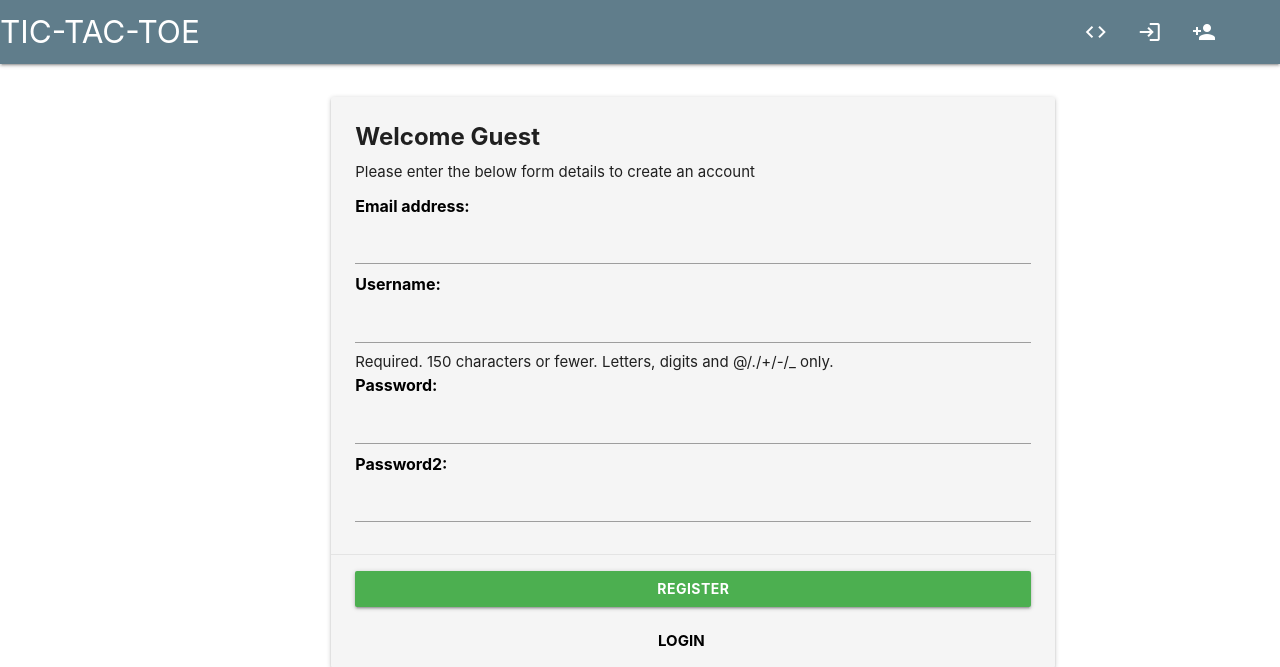
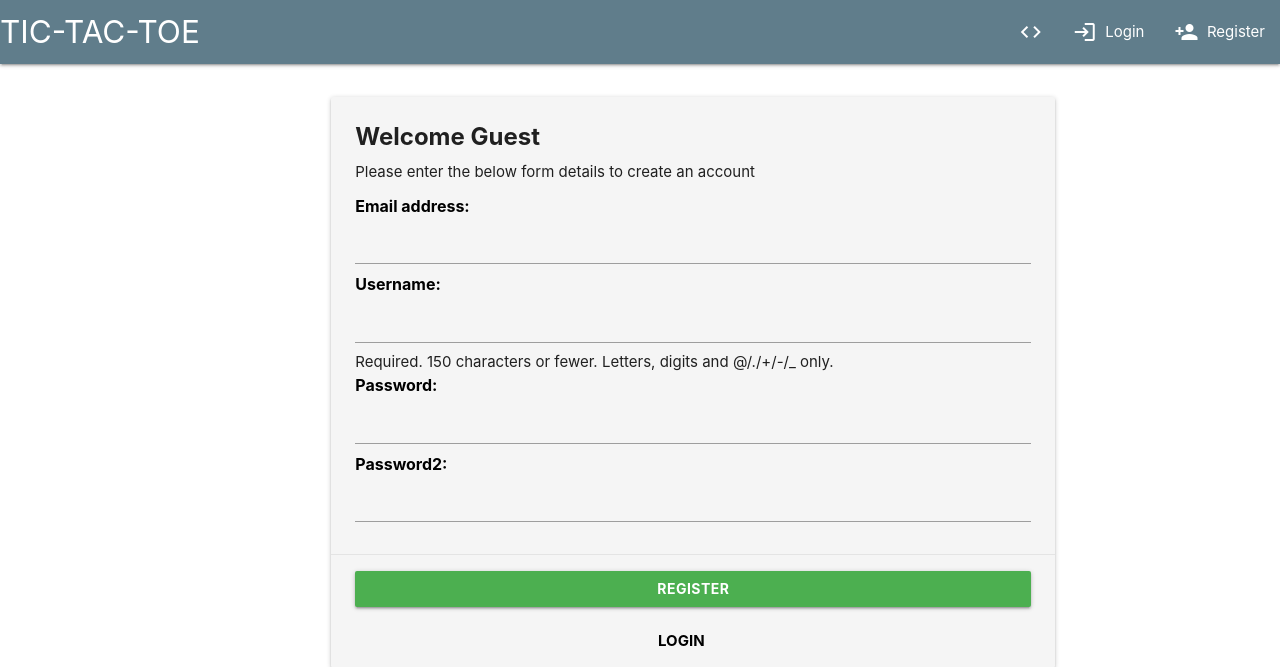
Before and after one commit to abhie-lp/tic-tac-toe-django, a Django app: page /account/register/ in a window 1280 px wide. Shown: the top 667 px of the page. Run offline with Django 3.2, Linux system fonts and the light colour scheme; some libraries are stand-ins or nearby versions.

Commit message:
Add icons in navbar

```diff
--- a/templates/base.html
+++ b/templates/base.html
@@ -13,8 +13,9 @@
 
     <link href="https://fonts.googleapis.com/icon?family=Material+Icons" rel="stylesheet">
     <style>
-      .material-icons{
-        display: inline-flex;
+      .inline-icons {
+        {#clear: both !important;#}
+        display: inline !important;
         vertical-align: top;
       }
     </style>
@@ -30,24 +31,57 @@
         <ul class="right hide-on-med-and-down">
           <li><a href="https://github.com/abhie-lp/tic-tac-toe-django"><i class="material-icons">code</i></a></li>
           {% if request.user.is_authenticated %}
-            <li><i class="material-icons">person</i><span style="font-weight: bold">{{ request.user.username }}</span></li>
-            <li><a href="{% url 'logout' %}" style="font-weight: bold"><i class="material-icons">logout</i>Logout</a></li>
+            <li>
+              <i class="material-icons inline-icons">person</i>&nbsp;&nbsp;
+              <span style="font-weight: bold">{{ request.user.username }}</span>
+            </li>
+            <li>
+              <a href="{% url 'logout' %}" style="font-weight: bold">
+                <i class="material-icons inline-icons">logout</i>&nbsp;&nbsp;Logout
+              </a>
+            </li>
           {% else %}
-            <li><a href="{% url 'login' %}"><i class="material-icons inline-icon">login</i>Login</a></li>
-            <li><i class="material-icons inline-icon">person_add</i><a href="{% url 'register' %}">Register</a></li>
+            <li>
+              <a href="{% url 'login' %}">
+              <i class="material-icons inline-icons">login</i>&nbsp;&nbsp;Login
+              </a>
+            </li>
+            <li>
+              <a href="{% url 'register' %}">
+              <i class="material-icons inline-icons">person_add</i>&nbsp;&nbsp;Register
+              </a>
+            </li>
           {% endif %}
         </ul>
       </div>
     </nav>
 
     <ul class="sidenav" id="mobile-demo">
-      <li class="cyan lighten-4"><a href="https://github.com/abhie-lp/tic-tac-toe-django"><i class="material-icons">code</i></a></li>
+      <li class="cyan lighten-4"><a href="https://github.com/abhie-lp/tic-tac-toe-django">
+        <i class="material-icons">code</i>
+      </a></li>
       {% if request.user.is_authenticated %}
-        <li class="cyan lighten-4"><span style="font-weight: bolder">{{ request.user.username }}</span></li>
-        <li class="cyan lighten-4"><a href="{% url 'logout' %}" style="font-weight: bolder">Logout</a></li>
+        <li class="cyan lighten-4">
+          <a class="is-disabled" style="font-weight: bolder">
+            <i class="material-icons">person</i>&nbsp;&nbsp;{{ request.user.username }}
+          </a>
+        </li>
+        <li class="cyan lighten-4">
+          <a href="{% url 'logout' %}" style="font-weight: bolder">
+            <i class="material-icons">logout</i>Logout
+          </a>
+        </li>
       {% else %}
-        <li class="cyan lighten-4"><a href="{% url 'login' %}" style="font-weight: bolder">Login</a></li>
-        <li class="cyan lighten-4"><a href="{% url 'register' %}" style="font-weight: bolder">Register</a></li>
+        <li class="cyan lighten-4">
+          <a href="{% url 'login' %}" style="font-weight: bolder">
+            <i class="material-icons">login</i>&nbsp;&nbsp;Login
+          </a>
+        </li>
+        <li class="cyan lighten-4">
+          <a href="{% url 'register' %}" style="font-weight: bolder">
+            <i class="material-icons">person_add</i>&nbsp;&nbsp;Register
+          </a>
+        </li>
       {% endif %}
     </ul>
     <div class="container-fluid">
```
